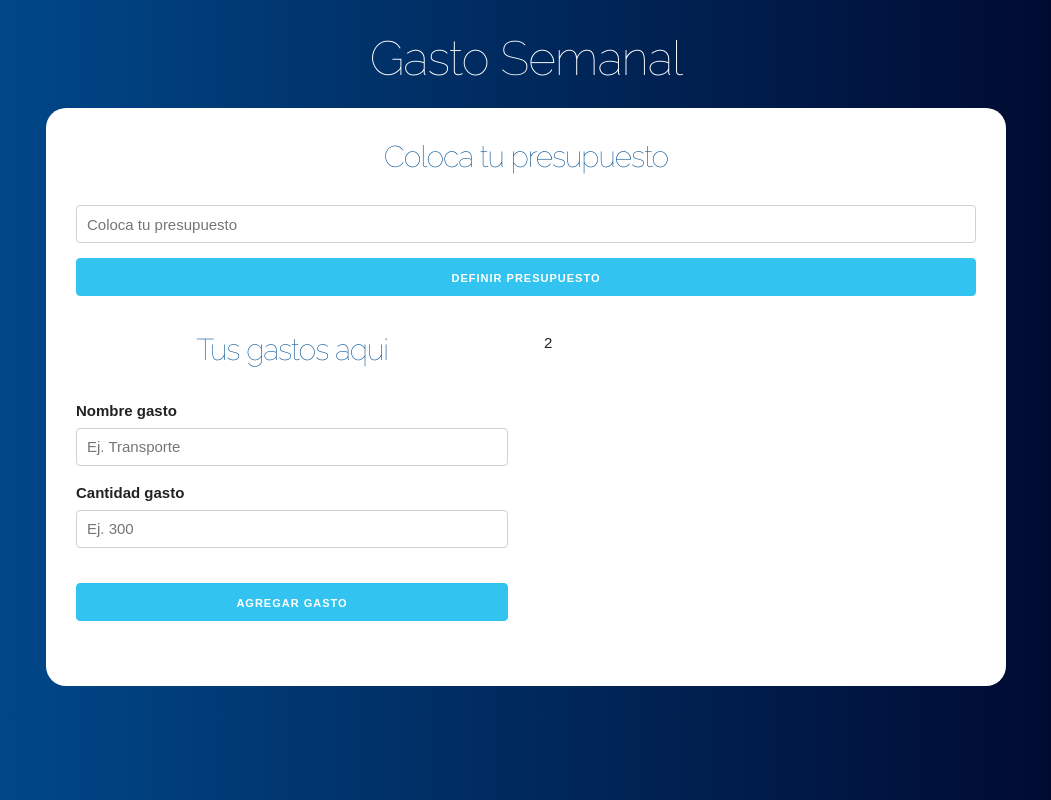
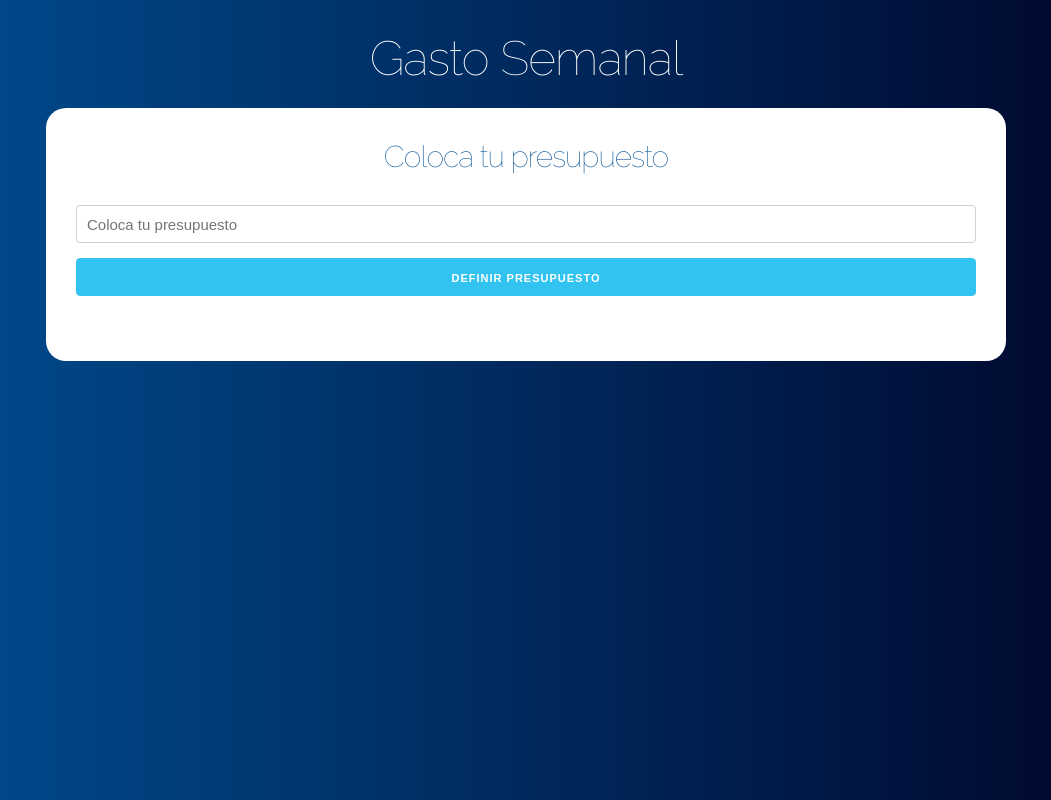
Before and after one commit to esdrasclth/gastosSemanalesReact, a React (Create React App) app: page / in a window 1280 px wide. Shown: the whole page, without its empty margins (114-1165 px from the left). Built offline with nearby package versions, Linux system fonts and the light colour scheme.

Commit message:
Agregando carga condicional de componentes

```diff
--- a/src/App.js
+++ b/src/App.js
@@ -14,11 +14,14 @@ function App() {
         <h1>Gasto Semanal</h1>
 
         <div className="contenido-principal contenido">
+
+          {mostrarpregunta ? (
             <Pregunta
               guardarPresupuesto={guardarPresupuesto}
               guardarRestante={guardarRestante}
               actualizarPregunta={actualizarPregunta}
             />
+          ) : (
             <div className="row">
               <div className="one-half column">
                 <Formulario />
@@ -27,6 +30,8 @@ function App() {
                 2
               </div>
             </div>
+          ) }
+
         </div>
       </header>
     </div>
--- a/src/components/Formulario.js
+++ b/src/components/Formulario.js
@@ -3,7 +3,7 @@ import React, { useState } from 'react'
 const Formulario = () => {
     return (
         <form action="">
-            <h2>Tus gastos aqui</h2>
+            <h2>Agrega tus gastos aqui</h2>
 
             <div className="campo">
                 <label htmlFor="">Nombre gasto</label>
```
Lines whose indentation alone changed are shown as unchanged.
